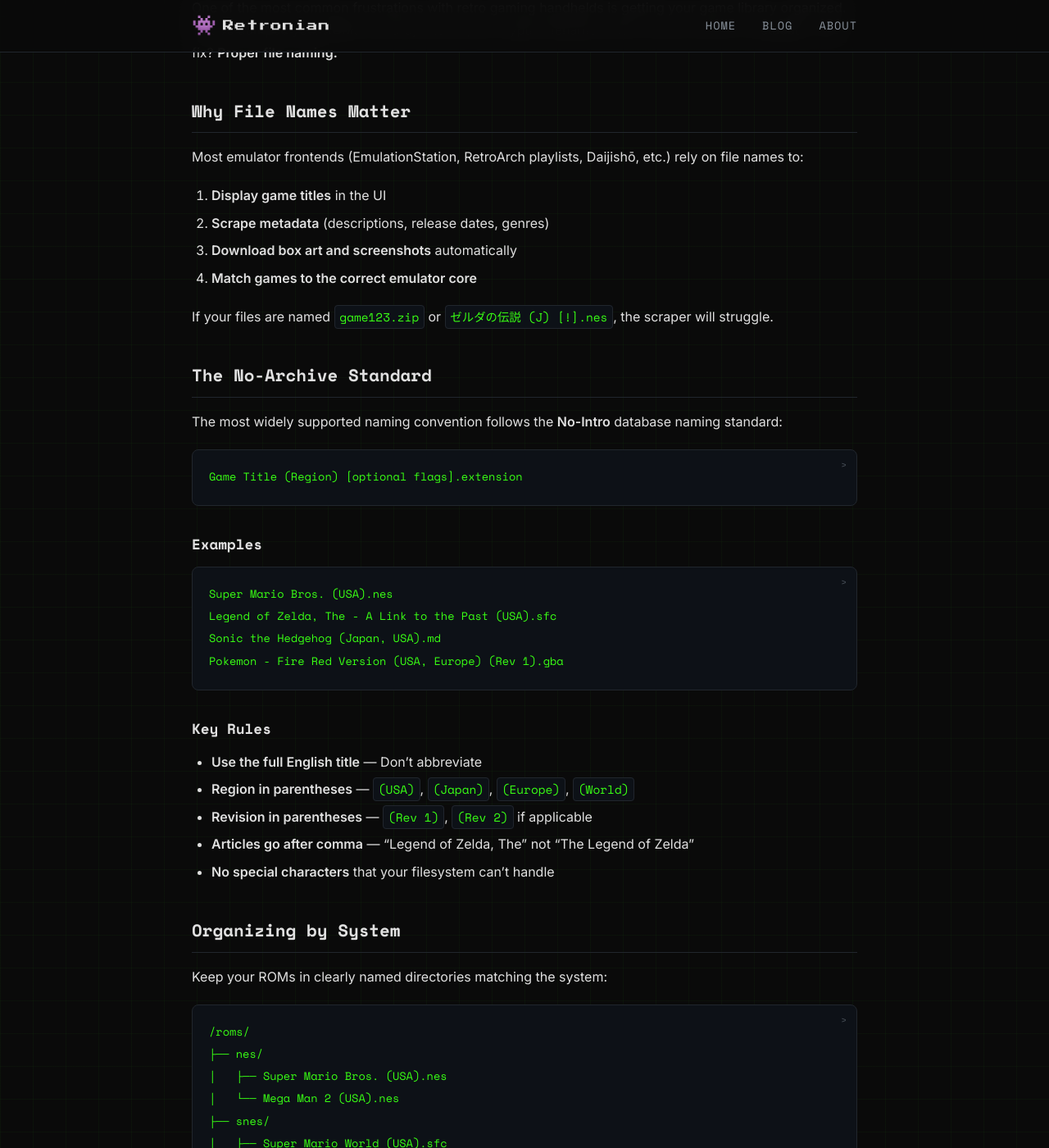
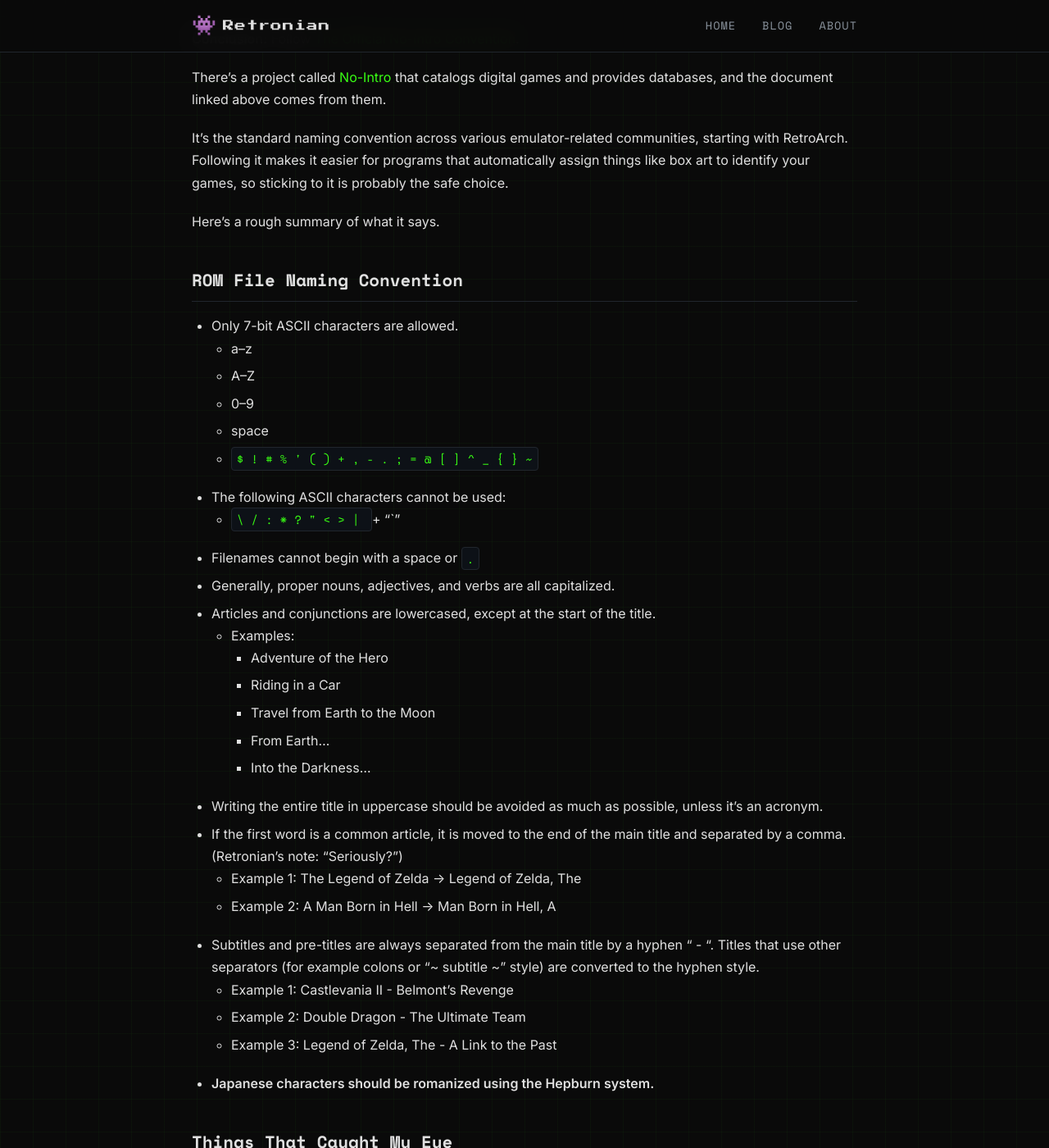
Before and after one commit to retronian/retronian-com, a Jekyll site: the page built from _posts/2026-04-05-how-to-name-game-files-for-emulators.md, in a window 1280 px wide and 1400 px high, scrolled down 260 px. Shown: the whole window at 82% size. Built offline with Jekyll 4.4.1, drawn with Linux system fonts in a browser that asks for light colours; some of the changed text lies outside the part shown.

Commit message:
Replace fabricated blog content with accurate English translations
Both posts previously contained AI-fabricated content that diverged
significantly from the original Japanese articles on note.com. Rewrote
them as faithful English translations of the source articles.

````diff
--- a/_posts/2026-04-05-how-to-name-game-files-for-emulators.md
+++ b/_posts/2026-04-05-how-to-name-game-files-for-emulators.md
@@ -1,121 +1,50 @@
 ---
 layout: post
-title: "How to Name Game Files for Emulators"
+title: "What's the Best Way to Name Game Files for Emulators?"
 date: 2026-04-05
-description: "Best practices for naming ROM files so emulators can properly identify games, scrape metadata, and display box art."
+description: "The Official No-Intro Convention is the de facto standard for naming ROM files used across emulator communities like RetroArch."
 tags: [emulation, guide, tips]
 ---
 
-One of the most common frustrations with retro gaming handhelds is getting your game library organized. You've dumped your ROMs, but they show up as cryptic filenames with no box art and no metadata. The fix? **Proper file naming.**
+**Conclusion:** Follow [The Official No-Intro Convention](https://datomatic.no-intro.org/stuff/The%20Official%20No-Intro%20Convention%20(20071030).pdf).
 
-## Why File Names Matter
+There's a project called [No-Intro](https://no-intro.org/) that catalogs digital games and provides databases, and the document linked above comes from them.
 
-Most emulator frontends (EmulationStation, RetroArch playlists, Daijishō, etc.) rely on file names to:
+It's the standard naming convention across various emulator-related communities, starting with RetroArch. Following it makes it easier for programs that automatically assign things like box art to identify your games, so sticking to it is probably the safe choice.
 
-1. **Display game titles** in the UI
-2. **Scrape metadata** (descriptions, release dates, genres)
-3. **Download box art and screenshots** automatically
-4. **Match games to the correct emulator core**
+Here's a rough summary of what it says.
 
-If your files are named `game123.zip` or `ゼルダの伝説 (J) [!].nes`, the scraper will struggle.
+## ROM File Naming Convention
 
-## The No-Archive Standard
+- Only 7-bit ASCII characters are allowed.
+  - a–z
+  - A–Z
+  - 0–9
+  - space
+  - `$ ! # % ' ( ) + , - . ; = @ [ ] ^ _ { } ~`
+- The following ASCII characters cannot be used:
+  - `\ / : * ? " < > | ` + "`"
+- Filenames cannot begin with a space or `.`
+- Generally, proper nouns, adjectives, and verbs are all capitalized.
+- Articles and conjunctions are lowercased, except at the start of the title.
+  - Examples:
+    - Adventure of the Hero
+    - Riding in a Car
+    - Travel from Earth to the Moon
+    - From Earth...
+    - Into the Darkness...
+- Writing the entire title in uppercase should be avoided as much as possible, unless it's an acronym.
+- If the first word is a common article, it is moved to the end of the main title and separated by a comma. (Retronian's note: "Seriously?")
+  - Example 1: The Legend of Zelda → Legend of Zelda, The
+  - Example 2: A Man Born in Hell → Man Born in Hell, A
+- Subtitles and pre-titles are always separated from the main title by a hyphen " - ". Titles that use other separators (for example colons or "~ subtitle ~" style) are converted to the hyphen style.
+  - Example 1: Castlevania II - Belmont's Revenge
+  - Example 2: Double Dragon - The Ultimate Team
+  - Example 3: Legend of Zelda, The - A Link to the Past
+- **Japanese characters should be romanized using the Hepburn system.**
 
-The most widely supported naming convention follows the **No-Intro** database naming standard:
+## Things That Caught My Eye
 
-```
-Game Title (Region) [optional flags].extension
-```
+The Legend of Zelda → Legend of Zelda, The — this one is hard to believe.
 
-### Examples
-
-```
-Super Mario Bros. (USA).nes
-Legend of Zelda, The - A Link to the Past (USA).sfc
-Sonic the Hedgehog (Japan, USA).md
-Pokemon - Fire Red Version (USA, Europe) (Rev 1).gba
-```
-
-### Key Rules
-
-- **Use the full English title** — Don't abbreviate
-- **Region in parentheses** — `(USA)`, `(Japan)`, `(Europe)`, `(World)`
-- **Revision in parentheses** — `(Rev 1)`, `(Rev 2)` if applicable
-- **Articles go after comma** — "Legend of Zelda, The" not "The Legend of Zelda"
-- **No special characters** that your filesystem can't handle
-
-## Organizing by System
-
-Keep your ROMs in clearly named directories matching the system:
-
-```
-/roms/
-├── nes/
-│   ├── Super Mario Bros. (USA).nes
-│   └── Mega Man 2 (USA).nes
-├── snes/
-│   ├── Super Mario World (USA).sfc
-│   └── Chrono Trigger (USA).sfc
-├── gba/
-│   ├── Pokemon - Emerald Version (USA, Europe).gba
-│   └── Metroid - Zero Mission (USA).gba
-└── psp/
-    ├── Monster Hunter Freedom Unite (USA).iso
-    └── Final Fantasy VII - Crisis Core (USA).iso
-```
-
-## Handling Multi-Disc Games
-
-For systems like PS1 where games span multiple discs, use an `.m3u` playlist file:
-
-```
-# Final Fantasy VII.m3u
-Final Fantasy VII (USA) (Disc 1).chd
-Final Fantasy VII (USA) (Disc 2).chd
-Final Fantasy VII (USA) (Disc 3).chd
-```
-
-The `.m3u` file should be in the same directory as the disc images. Point your emulator at the `.m3u` file, and it will handle disc swapping automatically.
-
-## CHD: The Modern Choice
-
-If you're using CD-based systems (PS1, Dreamcast, Saturn, PSP), convert your ISOs/BIN+CUE files to **CHD (Compressed Hunks of Data)** format:
-
-```bash
-chdman createcd -i game.cue -o game.chd
-```
-
-Benefits of CHD:
-
-- **Significantly smaller** file sizes (40-60% compression)
-- **Single file** per disc (no more BIN + CUE pairs)
-- **Lossless** — no quality loss
-- **Widely supported** by RetroArch and standalone emulators
-
-## Quick Rename Tips
-
-If you have a large library to rename, these tools can help:
-
-- **Romcenter** or **clrmamepro** — Match and rename against No-Intro DATs
-- **Bulk Rename Utility** (Windows) — Pattern-based renaming
-- **rename** command (Linux/macOS) — `rename 's/\[!\]//' *.nes` to strip flags
-
-### A Simple Script
-
-For a quick cleanup on Linux/macOS:
-
-```bash
-# Remove common junk tags from filenames
-for f in *.nes; do
-  new=$(echo "$f" | sed 's/ \[!\]//g; s/ \[o[0-9]*\]//g; s/ \[b[0-9]*\]//g')
-  [ "$f" != "$new" ] && mv "$f" "$new"
-done
-```
-
-## The Payoff
-
-Once your files are properly named, scraping becomes automatic. Fire up your frontend's scraper, point it at ScreenScraper or TheGamesDB, and watch as box art, descriptions, and metadata populate your library. It transforms your handheld from a file browser into a proper game console experience.
-
----
-
-*Taking the time to organize your library upfront saves hours of frustration later. Trust us on this one.*
+And, obviously, you can't use Japanese characters in filenames. The hyphen style for subtitles is a good thing to keep in mind.
````
Also changed, not shown: _posts/2026-04-04-understanding-retro-handheld-performance-specs.md (+50 -39 lines).
